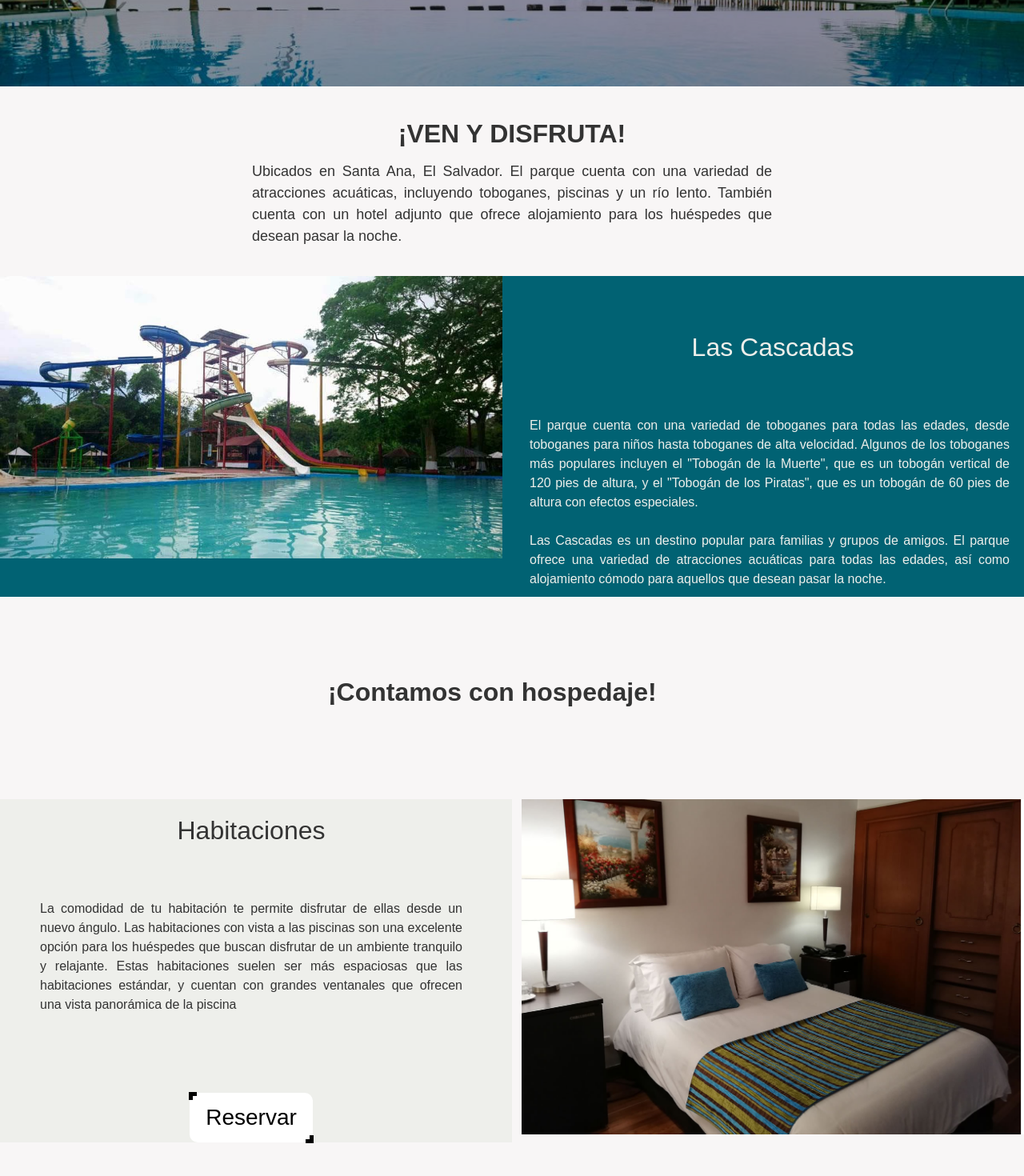
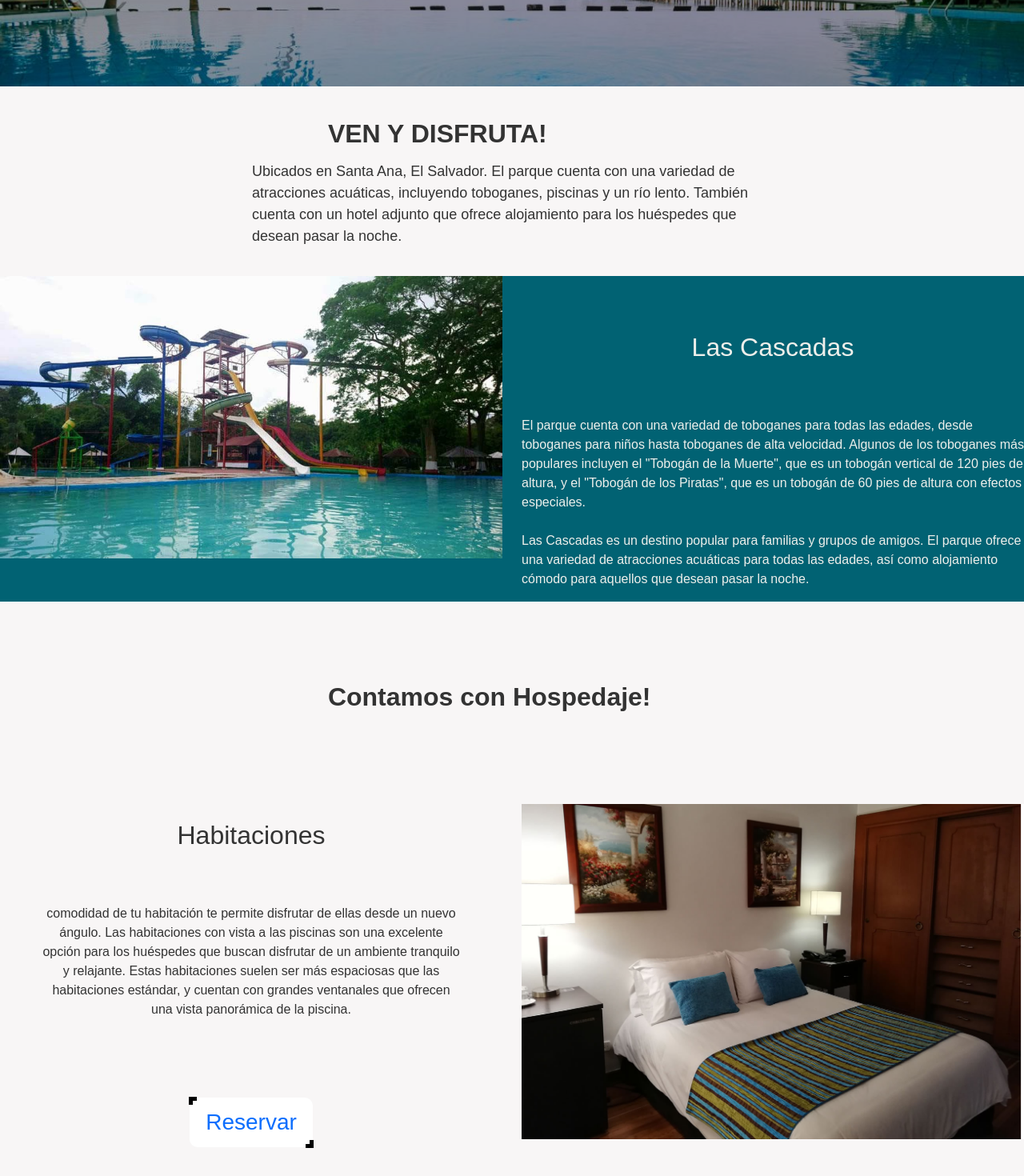
Before and after one commit to RodriguezKevin8/las_cascadas, a React (Vite) app in the folder React/: page / in a window 1280 px wide. Shown: the part 404-1874 px from the top of the page at 80% size. Built offline with nearby package versions, Linux system fonts and the light colour scheme.

Commit message:
Add files via upload

```diff
--- a/React/src/components/Contact.jsx
+++ b/React/src/components/Contact.jsx
@@ -6,7 +6,7 @@ function Contact() {
   return (
     <div className='contacto'>
       <h2 className='titulo__contactanos'>Envianos un mensaje!</h2>
-      <div className='contacto-bg'></div>
+      <div className='contacto-bg'><div className='opacidad-contactos'></div></div>
       <form className='formulario'>
           <div className='formulario__campo'>
             <label className='formulario__label' htmlFor="nombre">Nombre</label>
--- a/React/src/components/Home.jsx
+++ b/React/src/components/Home.jsx
@@ -3,6 +3,7 @@ import "../css/Home.css";
 import { Row, Col } from "react-bootstrap";
 import foto1 from "../images/foto1.jpg";
 import habitacion from "../images/habitacion.jpg";
+import { Link } from 'react-router-dom';
 
 const Home = () => {
   return (
@@ -13,16 +14,10 @@ const Home = () => {
             <div id="main">
               <div className="max-65">
                 <div className="max-708">
-                  <h2 className="heading dark-text left ts">
-                    ¡VEN Y DISFRUTA!
-                  </h2>
+                  <h2 className="heading dark-text left">VEN Y DISFRUTA!</h2>
                 </div>
-                <p className="body dark-text center dt">
-                  Ubicados en Santa Ana, El Salvador. El parque cuenta con una
-                  variedad de atracciones acuáticas, incluyendo toboganes,
-                  piscinas y un río lento. También cuenta con un hotel adjunto
-                  que ofrece alojamiento para los huéspedes que desean pasar la
-                  noche.
+                <p className="body dark-text center">
+                  Ubicados en Santa Ana, El Salvador. El parque cuenta con una variedad de atracciones acuáticas, incluyendo toboganes, piscinas y un río lento. También cuenta con un hotel adjunto que ofrece alojamiento para los huéspedes que desean pasar la noche.
                 </p>
               </div>
             </div>
@@ -42,19 +37,11 @@ const Home = () => {
             <div className="text-center mb-3 seccion1">
               <h2 className="textoh">Las Cascadas</h2>
             </div>
-            <p className="text-justify textoh seccion1 dt mt-2">
-              El parque cuenta con una variedad de toboganes para todas las
-              edades, desde toboganes para niños hasta toboganes de alta
-              velocidad. Algunos de los toboganes más populares incluyen el
-              "Tobogán de la Muerte", que es un tobogán vertical de 120 pies de
-              altura, y el "Tobogán de los Piratas", que es un tobogán de 60
-              pies de altura con efectos especiales.
+            <p className="text-justify textoh seccion1">
+              El parque cuenta con una variedad de toboganes para todas las edades, desde toboganes para niños hasta toboganes de alta velocidad. Algunos de los toboganes más populares incluyen el "Tobogán de la Muerte", que es un tobogán vertical de 120 pies de altura, y el "Tobogán de los Piratas", que es un tobogán de 60 pies de altura con efectos especiales.
               <br />
               <br />
-              Las Cascadas es un destino popular para familias y grupos de
-              amigos. El parque ofrece una variedad de atracciones acuáticas
-              para todas las edades, así como alojamiento cómodo para aquellos
-              que desean pasar la noche.
+              Las Cascadas es un destino popular para familias y grupos de amigos. El parque ofrece una variedad de atracciones acuáticas para todas las edades, así como alojamiento cómodo para aquellos que desean pasar la noche.
             </p>
           </Col>
         </Row>
@@ -65,9 +52,7 @@ const Home = () => {
             <div id="main">
               <div className="max-65">
                 <div className="max-708">
-                  <h2 className="heading dark-text left">
-                    ¡Contamos con hospedaje!
-                  </h2>
+                  <h2 className="heading dark-text left">Contamos con Hospedaje!</h2>
                 </div>
               </div>
             </div>
@@ -76,28 +61,31 @@ const Home = () => {
       </div>
       <div className="parte1">
         <div className="row">
-          <div
-            className="col-md-6 text-center mb-3 seccion1"
-            style={{ backgroundColor: "#EEEFEB" }}
-          >
+          <div className="col-md-6 text-center mb-3 seccion1">
             <h2 className="mb-3">Habitaciones</h2>
-            <p className="texto mb-5 parrafo1 dt">
-              La comodidad de tu habitación te permite disfrutar de ellas desde
-              un nuevo ángulo. Las habitaciones con vista a las piscinas son una
-              excelente opción para los huéspedes que buscan disfrutar de un
-              ambiente tranquilo y relajante. Estas habitaciones suelen ser más
-              espaciosas que las habitaciones estándar, y cuentan con grandes
-              ventanales que ofrecen una vista panorámica de la piscina
+            <p className="texto mb-5 parrafo1">
+              comodidad de tu habitación te permite disfrutar de ellas desde un nuevo ángulo.
+              Las habitaciones con vista a las piscinas son una excelente opción para los huéspedes que buscan disfrutar de un ambiente tranquilo y relajante. Estas habitaciones suelen ser más espaciosas que las habitaciones estándar, y cuentan con grandes ventanales que ofrecen una vista panorámica de la piscina.
             </p>
-            <button className="btn btn-primary">Reservar</button>
+            <button className="btn btn-primary">
+              <Link  className="noStyleLink" to={`/Reservacion`}>
+               Reservar
+              </Link>
+            </button>
+
           </div>
           <div className="col-md-6">
-            <img src={habitacion} alt="Imagen" className="img-fluid" />
+            <img
+              src={habitacion}
+              alt="Imagen"
+              className="img-fluid"
+            />
           </div>
         </div>
       </div>
+
     </div>
   );
 };
 
-export default Home;
+export default Home
--- a/React/src/components/ResHabitaciones.jsx
+++ b/React/src/components/ResHabitaciones.jsx
@@ -8,7 +8,7 @@ export default function ResHabitaciones() {
 
     for (let i = 0; i < 8; i++) {
     elementosJSX.push(
-      <div className='habitacion'>
+      <div className='habitacion' key={i}>
         <img src={Habitacion} alt="" className='img__habitacion'/>
         <div className='habitacion__contenido'>
           <h3 className='habitacion__titulo'>Habitacion {i+1}</h3>
--- a/React/src/components/Reservacion.jsx
+++ b/React/src/components/Reservacion.jsx
@@ -17,8 +17,8 @@ export default function Reservacion() {
                         <option value="1">1</option>
                     </select>
                 </div>
-                <div className='Rform__campo btn'>
-                   <button className='btn-Buscar' id='boton'>Buscar</button>
+                <div className='Rform__campo Rbtn'>
+                   <input className='Reserv_btn-Buscar' type="button" value={'Buscar'} />
                 </div>
             </form>
         </div>
```
